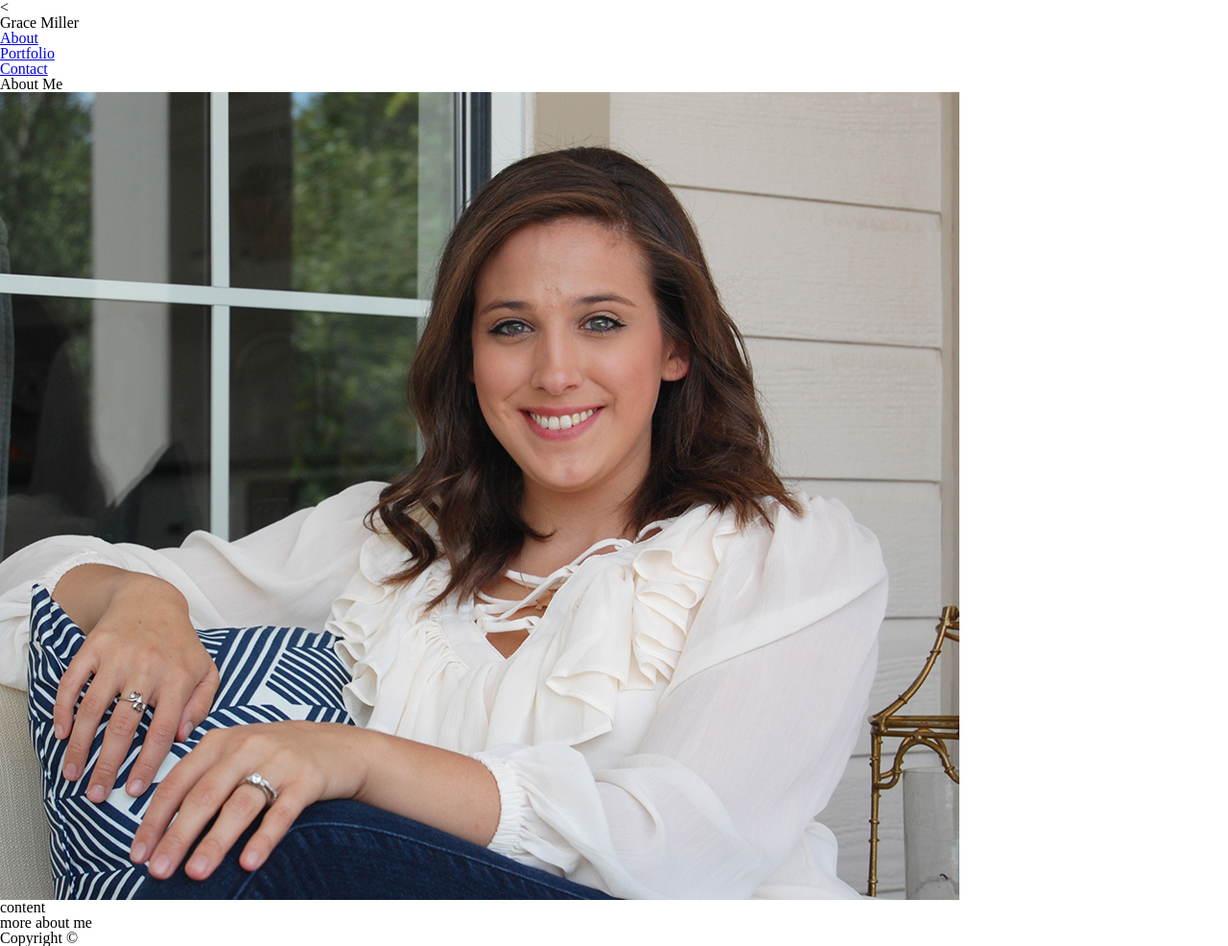
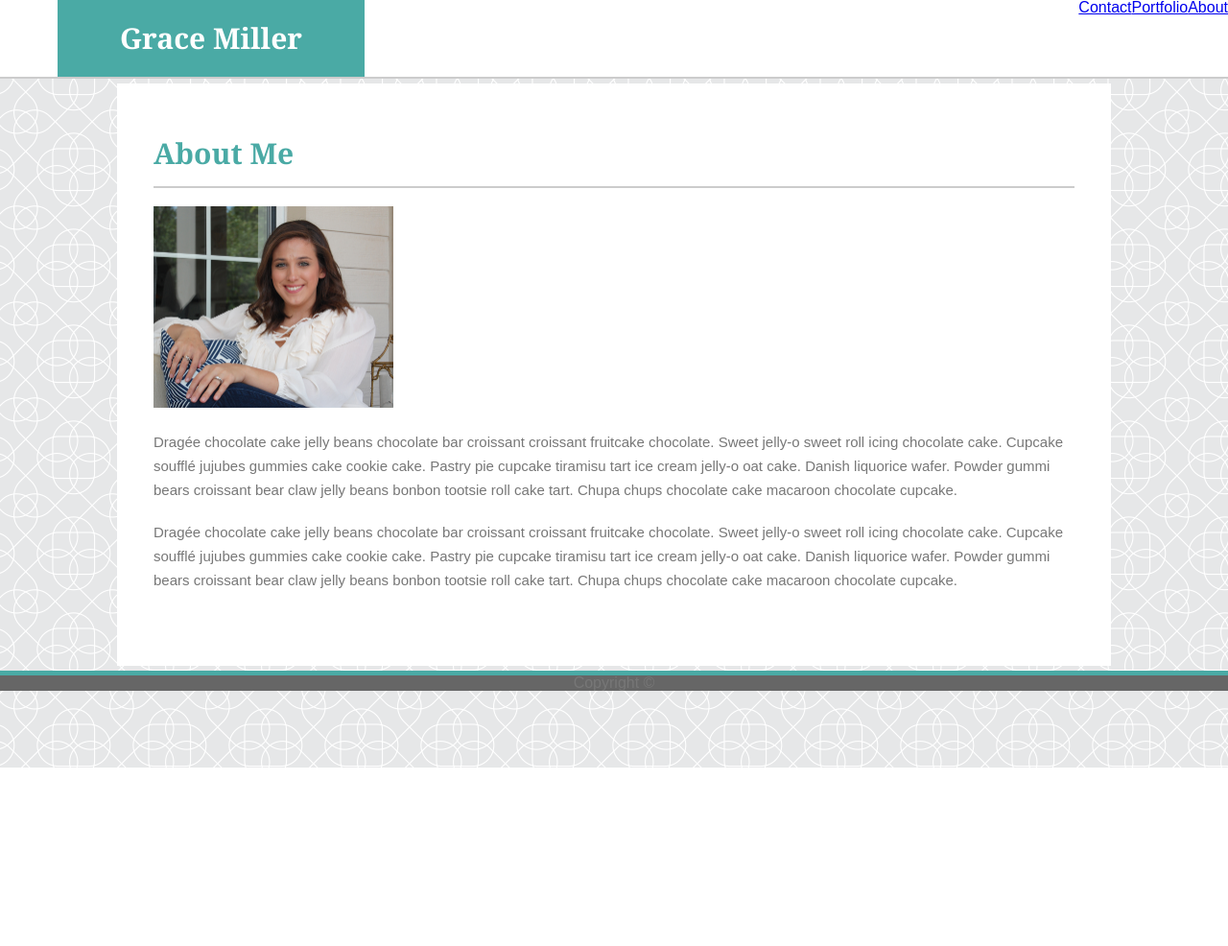
Before and after one commit to gracemiller23/basicPortfolio, a plain HTML site: page index.html in a window 1280 px wide. Shown: the whole page at 96% size. After the commit the page ends 800 px from the top, so only its background shows below. Drawn offline with Linux system fonts and the light colour scheme.

Commit message:
added CSS styles, corrected HTML head

```diff
--- a/assets/css/style.css
+++ b/assets/css/style.css
@@ -0,0 +1,137 @@
+body {
+ background-image: url(../images/intersection.png);
+ background-repeat:repeat;
+ background-attachment:fixed;
+}
+
+img {
+    width:250px;
+    height:auto;
+}
+
+h1 {
+    color:white;
+    font-family: 'Georgia', Times, Times New Roman, serif;
+    font-size:30px;
+    font-weight:bold;
+    text-align:center;
+    padding-top:25px;
+
+}
+
+h2 {
+    color:#4aaaa5;
+    font-family: 'Georgia', Times, Times New Roman, serif;
+    font-size:30px;
+    font-weight:bold;
+}
+
+h3 {
+    color:#777777;
+    font-family:'Arial', 'Helvetica Neue', Helvetica, sans-serif;
+}
+
+p {
+    color:#777777;
+    font-family:'Arial', 'Helvetica Neue', Helvetica, sans-serif;
+    font-size: 15px;
+    line-height:25px;
+    margin: 2% 0;
+}
+
+section {
+    padding:2% 0;
+}
+
+
+/* Header and Navigation */
+
+header {
+ background-color:#ffffff;
+ border-bottom: 2px solid #cccccc;
+ width:100%;
+ height: 80px;
+}
+
+header::after{
+    content:"";
+    display:block;
+    clear:both;
+}
+
+header div {
+    background-color:#4aaaa5;
+    width:25%;
+    height: 80px;
+    margin:0;
+    display:block;
+    float:left;
+    position:relative;
+    left: 60px;
+}
+
+nav {
+    font-family:'Arial', 'Helvetica Neue', Helvetica, sans-serif;
+}
+
+nav a {
+    display:block;
+    float: right;
+}
+
+/* General Body Styling */
+
+.wrapper {
+    background-color:#ffffff;
+    width: 960px;
+    margin: 5px auto;
+    padding:3%;
+}
+
+/* About Me Section Styling */
+
+.topRow {
+    border-bottom: 2px solid #cccccc;
+}
+
+/* Contact Page Form */
+
+input {
+
+}
+
+input[type=text] {
+
+}
+
+input[type=submit] {
+    background-color:#4aaaa5;
+
+}
+
+
+/* Portfolio Formatting */
+.row {
+
+}
+
+.column {
+
+}
+
+.portfolioLabel {
+    background-color:#4aaaa5;
+    color:white;
+    font-family: 'Georgia', Times, Times New Roman, serif;
+
+}
+
+/* Footer */
+
+footer {
+    border-top: solid 5px #4aaaa5;
+    background-color:#666666;
+    color:white;
+    font-family:'Arial', 'Helvetica Neue', Helvetica, sans-serif;
+    text-align:center;s
+}
--- a/contact.html
+++ b/contact.html
@@ -1,13 +1,10 @@
-<<!DOCTYPE html>
-<html>
+<!DOCTYPE html>
+<html lang="en">
 <head>
-    <meta charset="utf-8" />
-    <meta http-equiv="X-UA-Compatible" content="IE=edge">
-    <title>Contact Me</title>
-    <meta name="viewport" content="width=device-width, initial-scale=1">
+        <meta charset="utf-8">
+    <title>Grace Miller</title>
     <link rel="stylesheet" type="text/css" href="assets/css/reset.css" />
     <link rel="stylesheet" type="text/css" href="assets/css/style.css" />
-    <script src="main.js"></script>
 </head>
 <body>
     <header>
@@ -23,7 +20,7 @@
         </nav>
     </header>
     <div class="wrapper">
-        <div>
+        <div class="topRow">
             <h2>Contact</h2>
         </div>
         <form>
@@ -38,7 +35,7 @@
         </form>
     </div>
     <footer>
-        <h4>Copyright &copy;</h4>
+        <h3>Copyright &copy;</h3>
     </footer>
 </body>
 </html>
--- a/index.html
+++ b/index.html
@@ -1,14 +1,13 @@
-<<!DOCTYPE html>
-<html>
+<!DOCTYPE html>
+<html lang="en">
+
 <head>
-    <meta charset="utf-8" />
-    <meta http-equiv="X-UA-Compatible" content="IE=edge">
+    <meta charset="utf-8">
     <title>Grace Miller</title>
-    <meta name="viewport" content="width=device-width, initial-scale=1">
     <link rel="stylesheet" type="text/css" href="assets/css/reset.css" />
     <link rel="stylesheet" type="text/css" href="assets/css/style.css" />
-    <script src="main.js"></script>
 </head>
+
 <body>
     <header>
         <div>
@@ -16,22 +15,37 @@
         </div>
         <nav>
             <ul>
-                <li><a href="#">About</a></li>
-                <li><a href="#">Portfolio</a></li>
-                <li><a href="#">Contact</a></li>
+                <li>
+                    <a href="#">About</a>
+                </li>
+                <li>
+                    <a href="#">Portfolio</a>
+                </li>
+                <li>
+                    <a href="#">Contact</a>
+                </li>
             </ul>
         </nav>
     </header>
     <div class="wrapper">
-        <div>
+        <section class="topRow">
             <h2>About Me</h2>
-        </div>
+        </section>
+        <section class="bottomRow">
         <img src="assets/images/GraceMillerHeadshotsm.jpg" alt="Grace Miller">
-        <p>content</p>
-        <p>more about me</p>
+        <p>Dragée chocolate cake jelly beans chocolate bar croissant croissant fruitcake chocolate. Sweet jelly-o sweet roll
+            icing chocolate cake. Cupcake soufflé jujubes gummies cake cookie cake. Pastry pie cupcake tiramisu tart ice
+            cream jelly-o oat cake. Danish liquorice wafer. Powder gummi bears croissant bear claw jelly beans bonbon tootsie
+            roll cake tart. Chupa chups chocolate cake macaroon chocolate cupcake.</p>
+        <p>Dragée chocolate cake jelly beans chocolate bar croissant croissant fruitcake chocolate. Sweet jelly-o sweet roll
+            icing chocolate cake. Cupcake soufflé jujubes gummies cake cookie cake. Pastry pie cupcake tiramisu tart ice
+            cream jelly-o oat cake. Danish liquorice wafer. Powder gummi bears croissant bear claw jelly beans bonbon tootsie
+            roll cake tart. Chupa chups chocolate cake macaroon chocolate cupcake.</p>
+        </section>
     </div>
     <footer>
-        <h4>Copyright &copy;</h4>
+        <h3>Copyright &copy;</h3>
     </footer>
 </body>
+
 </html>
```
Also changed, not shown: portfolio.html (+10 -14 lines), assets/images/intersection.png (added).
